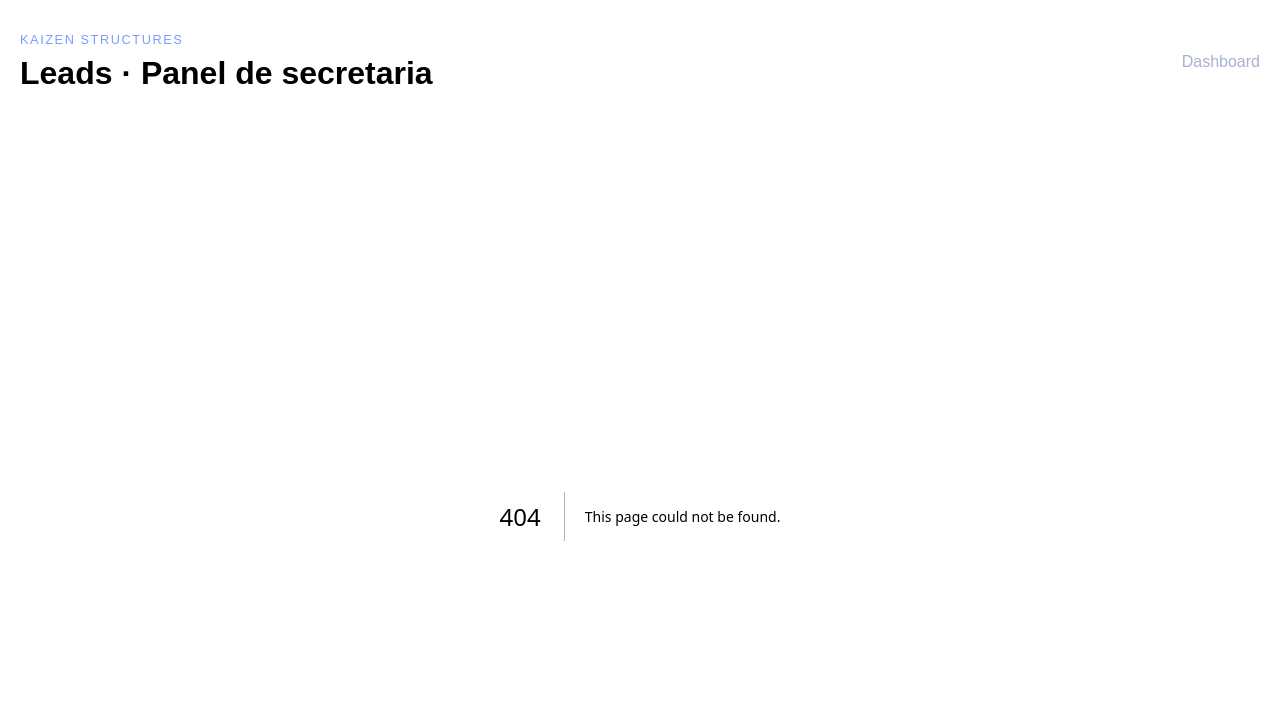
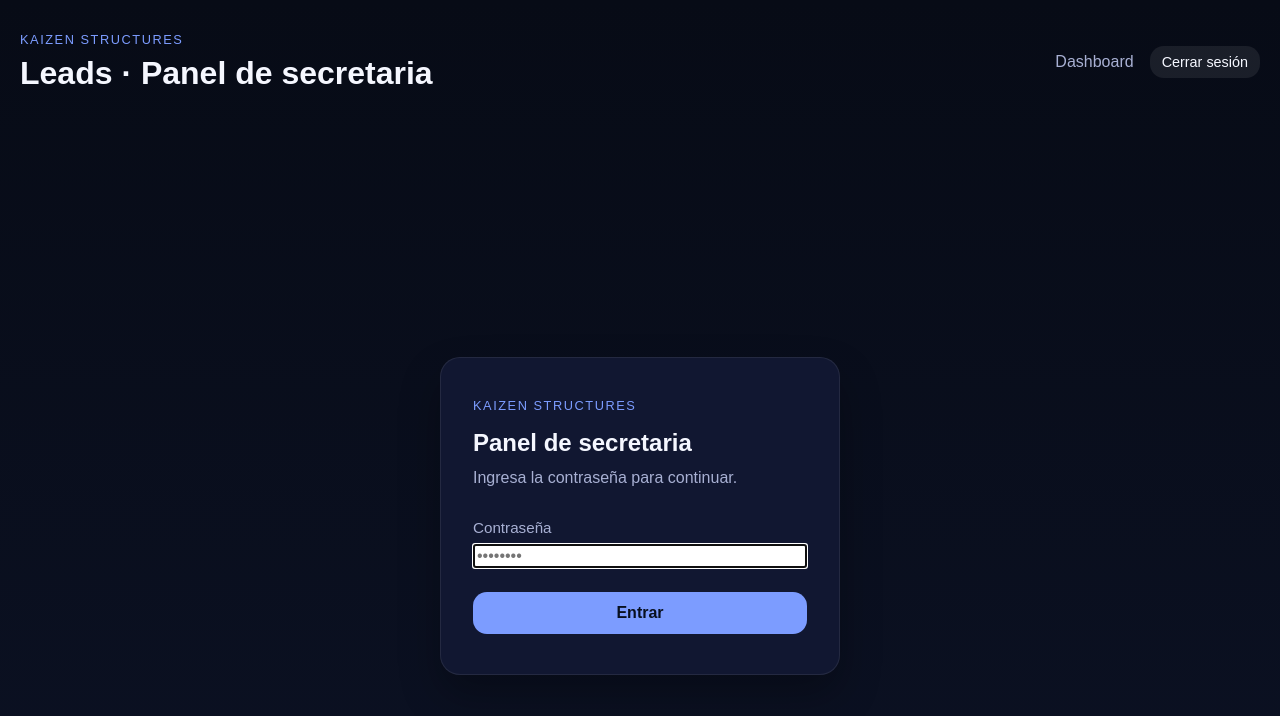
Before and after one commit to engineeringven1/kaizen-app, a Next.js app: page /login in a window 1280 px wide. Before the commit this address had no page. Shown: the top 716 px of the page. Built offline with nearby package versions, Linux system fonts and the light colour scheme.

Commit message:
Agregar login con contraseña y protección de rutas por middleware

```diff
--- a/app/globals.css
+++ b/app/globals.css
@@ -499,3 +499,44 @@ button:disabled {
     align-items: flex-start;
   }
 }
+
+.login-shell {
+  min-height: 100vh;
+  display: flex;
+  align-items: center;
+  justify-content: center;
+  padding: 24px;
+}
+
+.login-card {
+  width: 100%;
+  max-width: 400px;
+  background: rgba(18, 25, 51, 0.95);
+  border: 1px solid var(--stroke);
+  border-radius: var(--radius);
+  box-shadow: var(--shadow);
+  padding: 40px 32px;
+  display: flex;
+  flex-direction: column;
+  gap: 8px;
+}
+
+.login-card h2 {
+  margin: 0 0 4px;
+}
+
+.login-sub {
+  color: var(--muted);
+  margin: 0 0 24px;
+}
+
+.login-form {
+  display: flex;
+  flex-direction: column;
+  gap: 16px;
+}
+
+.login-form .button {
+  width: 100%;
+  margin-top: 8px;
+}
--- a/app/layout.jsx
+++ b/app/layout.jsx
@@ -1,4 +1,5 @@
 import './globals.css';
+import LogoutButton from '@/components/LogoutButton';
 
 export const metadata = {
   title: 'Kaizen Leads Secretary App',
@@ -15,8 +16,9 @@ export default function RootLayout({ children }) {
               <p className="eyebrow">Kaizen Structures</p>
               <h1>Leads · Panel de secretaria</h1>
             </div>
-            <nav>
+            <nav style={{ display: 'flex', alignItems: 'center', gap: '16px' }}>
               <a href="/">Dashboard</a>
+              <LogoutButton />
             </nav>
           </header>
           <main>{children}</main>
--- /dev/null
+++ b/app/login/page.jsx
@@ -0,0 +1,63 @@
+'use client';
+
+import { useState, useTransition } from 'react';
+import { useRouter } from 'next/navigation';
+
+export default function LoginPage() {
+  const router = useRouter();
+  const [password, setPassword] = useState('');
+  const [error, setError] = useState('');
+  const [isPending, startTransition] = useTransition();
+
+  function handleSubmit(e) {
+    e.preventDefault();
+    setError('');
+
+    startTransition(async () => {
+      const res = await fetch('/api/auth/login', {
+        method: 'POST',
+        headers: { 'Content-Type': 'application/json' },
+        body: JSON.stringify({ password }),
+      });
+
+      if (res.ok) {
+        router.push('/');
+        router.refresh();
+      } else {
+        const data = await res.json();
+        setError(data?.error || 'Contraseña incorrecta.');
+      }
+    });
+  }
+
+  return (
+    <div className="login-shell">
+      <div className="login-card">
+        <p className="eyebrow">Kaizen Structures</p>
+        <h2>Panel de secretaria</h2>
+        <p className="login-sub">Ingresa la contraseña para continuar.</p>
+
+        <form onSubmit={handleSubmit} className="login-form">
+          <div className="field-group">
+            <label htmlFor="password">Contraseña</label>
+            <input
+              id="password"
+              type="password"
+              value={password}
+              onChange={(e) => setPassword(e.target.value)}
+              placeholder="••••••••"
+              autoFocus
+              autoComplete="current-password"
+            />
+          </div>
+
+          {error && <p className="form-error">{error}</p>}
+
+          <button className="button button-primary" type="submit" disabled={isPending}>
+            {isPending ? 'Verificando...' : 'Entrar'}
+          </button>
+        </form>
+      </div>
+    </div>
+  );
+}
--- /dev/null
+++ b/components/LogoutButton.jsx
@@ -0,0 +1,27 @@
+'use client';
+
+import { useRouter } from 'next/navigation';
+import { useTransition } from 'react';
+
+export default function LogoutButton() {
+  const router = useRouter();
+  const [isPending, startTransition] = useTransition();
+
+  function handleLogout() {
+    startTransition(async () => {
+      await fetch('/api/auth/logout', { method: 'POST' });
+      router.push('/login');
+      router.refresh();
+    });
+  }
+
+  return (
+    <button
+      className="button button-secondary button-small"
+      onClick={handleLogout}
+      disabled={isPending}
+    >
+      {isPending ? 'Saliendo...' : 'Cerrar sesión'}
+    </button>
+  );
+}
```
Also changed, not shown: app/api/auth/login/route.js (added, +20 -0 lines), app/api/auth/logout/route.js (added, +11 -0 lines), middleware.js (added, +24 -0 lines).
